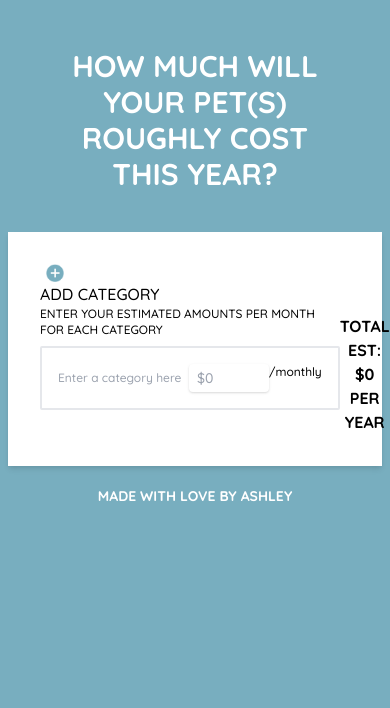
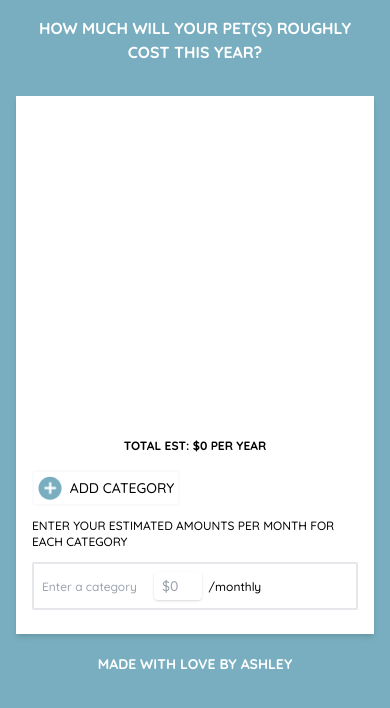
Before and after one commit to splashley/yearly-pet-costs-app, a React (Create React App) app: page / in a window 390 px wide. Shown: the top 708 px of the page. Built offline with nearby package versions, Linux system fonts and the light colour scheme.

Commit message:
partially fixed mobile view

```diff
--- a/src/App.js
+++ b/src/App.js
@@ -3,12 +3,12 @@ import Main from "./components/MainCopy";
 
 function App() {
   return (
-    <div className="bg-glacier p-2 h-screen font-quicksand">
-      <h1 className="p-10 text-3xl text-center text-white font-bold">
+    <div className=" bg-glacier h-screen font-quicksand">
+      <h1 className="p-4 text-base text-center text-white font-bold">
         HOW MUCH WILL YOUR PET(S) ROUGHLY COST THIS YEAR?
       </h1>
       <Main />
-      <h1 className="p-5 text-sm text-center text-white font-bold">
+      <h1 className="p-1 text-sm text-center text-white font-bold">
         MADE WITH LOVE BY ASHLEY
       </h1>
     </div>
--- a/src/components/MainCopy.js
+++ b/src/components/MainCopy.js
@@ -79,26 +79,34 @@ const Main = () => {
   }
 
   return (
-    <div className="flex flex-row text-black bg-white shadow-md p-8">
-      <div className="left-side">
-        <div className="flex">
-          <div>
+    <div className="m-4 p-4 overflow-hidden flex flex-col text-black bg-white shadow-md">
+      <div className="p-2">
+        <div id="pieChart" className="p-2">
+          <PieChart data={chartOptions} />
+        </div>
+        <div className="my-2 text-xs font-bold text-center">
+          TOTAL EST: ${runningTotal} PER YEAR
+        </div>
+      </div>
+      <div className="">
+        <div className="">
+          <div className="flex flex-column">
             <button
-              className="align-baseline"
+              className="flex text-sm p-1 items-center border-solid border-2 border-gray-50 rounded"
               onClick={() => {
                 addEmptyCategory();
               }}
             >
               <img
                 src={addBtn}
-                className="w-6 pl-1.5 text-center text-black font-bold"
+                className="w-6 text-black font-bold"
                 alt="Add a Category"
               />
-              ADD CATEGORY
+              &nbsp;&nbsp;ADD CATEGORY
             </button>
           </div>
         </div>
-        <h1 className="text-black text-xs">
+        <h1 className="my-3 text-left text-xs text-black">
           ENTER YOUR ESTIMATED AMOUNTS PER MONTH FOR EACH CATEGORY
         </h1>
         <div id="CategoryList">
@@ -106,12 +114,12 @@ const Main = () => {
             return (
               <div
                 key={index}
-                className="flex flex-row p-4 my-2 border-solid border-2 border-grey rounded-sm text-xs"
+                className="flex flex-row p-2 items-baseline my-2 border-solid border-2 border-grey rounded-sm text-xs"
               >
                 <input
                   name="categoryName"
                   type="text"
-                  className="text-xs"
+                  className="text-xs w-24 mr-4"
                   placeholder="Enter a category here"
                   value={el.categoryName}
                   onChange={(e) => {
@@ -121,25 +129,17 @@ const Main = () => {
                 <input
                   name="monthlyAmount"
                   type="number"
-                  className="relative outline-none rounded py-1 px-2 w-20 bg-white shadow text-sm text-gray-700 placeholder-gray-400 focus:outline-none focus:shadow-outline"
+                  className="flex items-baseline relative outline-none rounded py-1 px-2 w-12 bg-white shadow text-sm text-gray-700 placeholder-gray-400 focus:outline-none focus:shadow-outline"
                   placeholder="$0"
                   value={el.monthlyAmount}
                   onChange={(e) => {
                     handleAmountChange(e.target.value, index); // * send off the value of the input and the index to our handleAmountChange function
                   }}
                 ></input>{" "}
-                /monthly
+                &nbsp;&nbsp;/monthly
               </div>
             );
           })}
-        </div>
-      </div>
-      <div className="right-side">
-        <div id="pieChart" className="p-4">
-          <PieChart data={chartOptions} />
-        </div>
-        <div className="font-bold text-center ">
-          TOTAL EST: ${runningTotal} PER YEAR
         </div>
       </div>
     </div>
```
Also changed, not shown: 1 other file (tests, documents, lock files or other folders).
